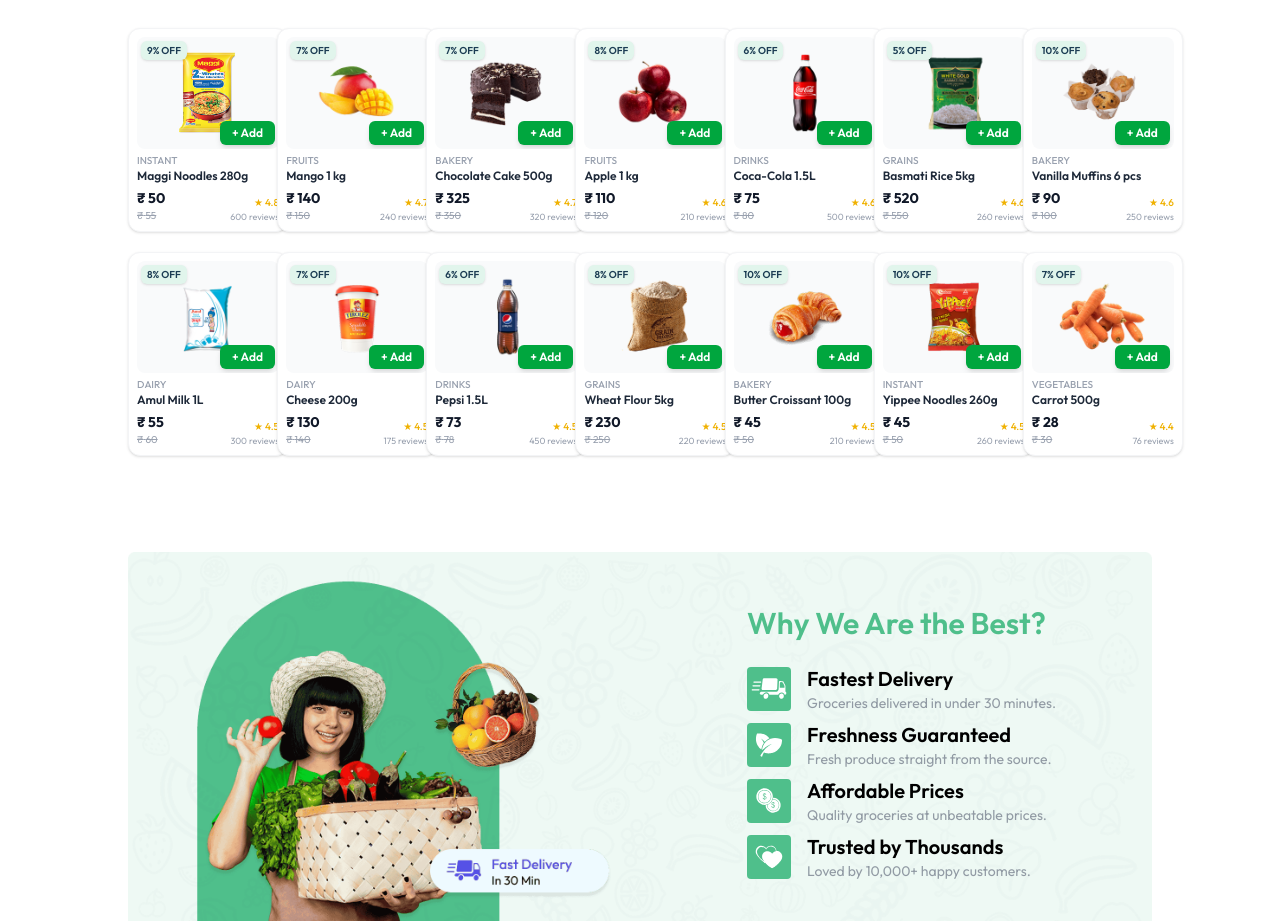
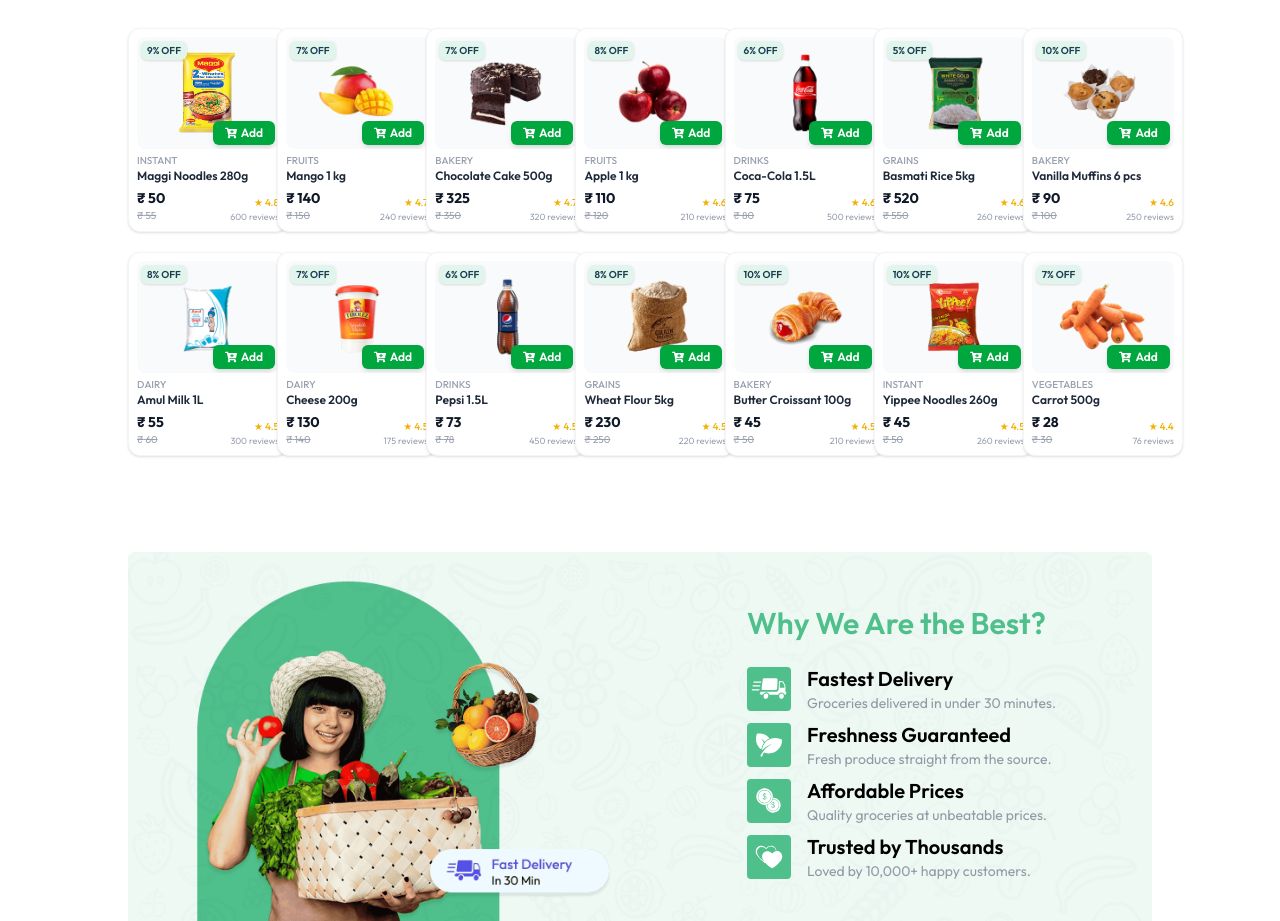
Before and after one commit to kamleshBisht04/GreenCart, a React (Vite) app in the folder client/: page / in a window 1280 px wide. Shown: the part 1263-2184 px from the top of the page. Built offline with nearby package versions, Linux system fonts and the light colour scheme.

Commit message:
changeing the productCard add icons in add buttons

```diff
--- a/client/package.json
+++ b/client/package.json
@@ -14,6 +14,7 @@
     "react": "^19.2.4",
     "react-dom": "^19.2.4",
     "react-hot-toast": "^2.6.0",
+    "react-icons": "^5.6.0",
     "react-router-dom": "^7.14.0",
     "tailwindcss": "^4.2.2"
   },
--- a/client/src/components/ProductCard.jsx
+++ b/client/src/components/ProductCard.jsx
@@ -1,4 +1,5 @@
 import { useAppContext } from "../context/AppContext";
+import { FaCartPlus } from "react-icons/fa";
 
 const ProductCard = ({ product }) => {
   const { addToCart, removeFromCart, getItemQuantity, currency } =
@@ -39,7 +40,10 @@
             onClick={() => addToCart(product._id)}
             className="absolute right-1 bottom-1 rounded-md bg-green-600 px-3 py-1 text-xs font-semibold text-white shadow-md transition hover:bg-green-700 active:scale-95"
           >
-            + Add
+            <span className="flex items-center justify-center gap-1">
+              <FaCartPlus className="inline-block" />
+              Add
+            </span>
           </button>
         ) : (
           <div className="absolute right-1 bottom-1 flex items-center gap-2 rounded-md bg-green-600 px-2 py-1 text-white shadow-md">
```
Also changed, not shown: 1 other file (tests, documents, lock files or other folders).
